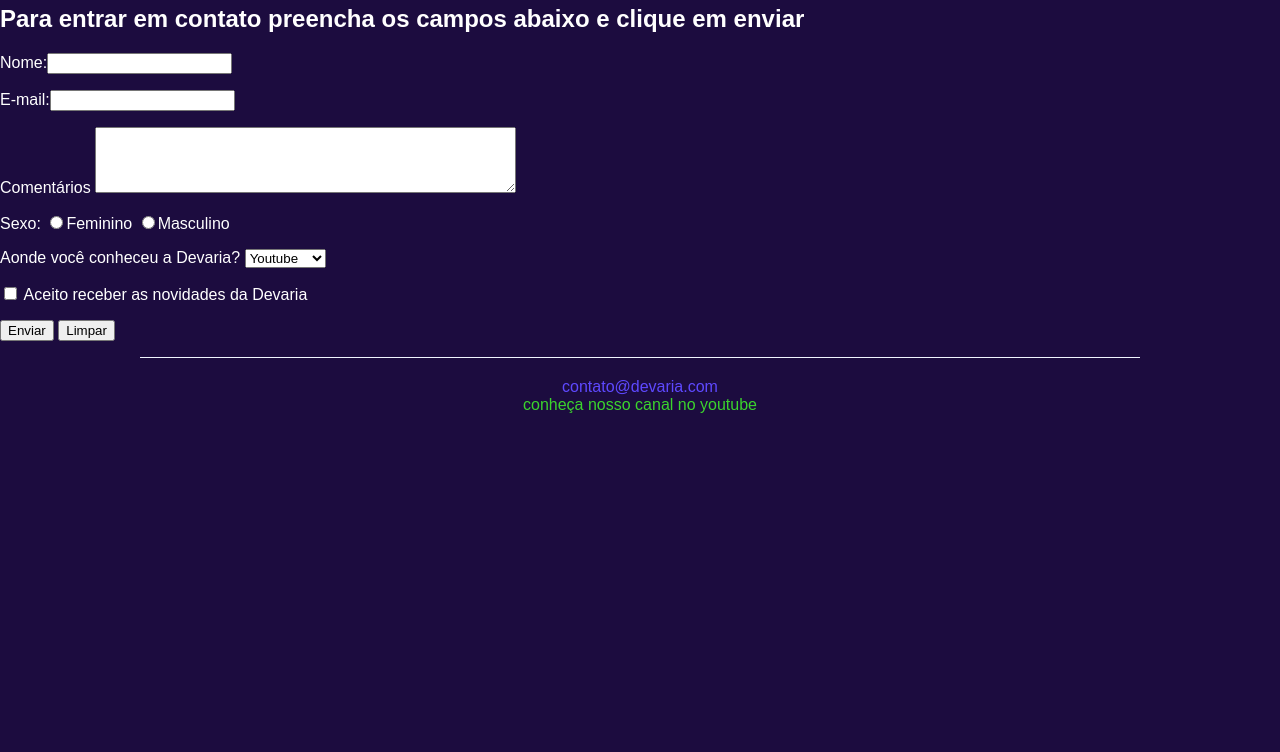
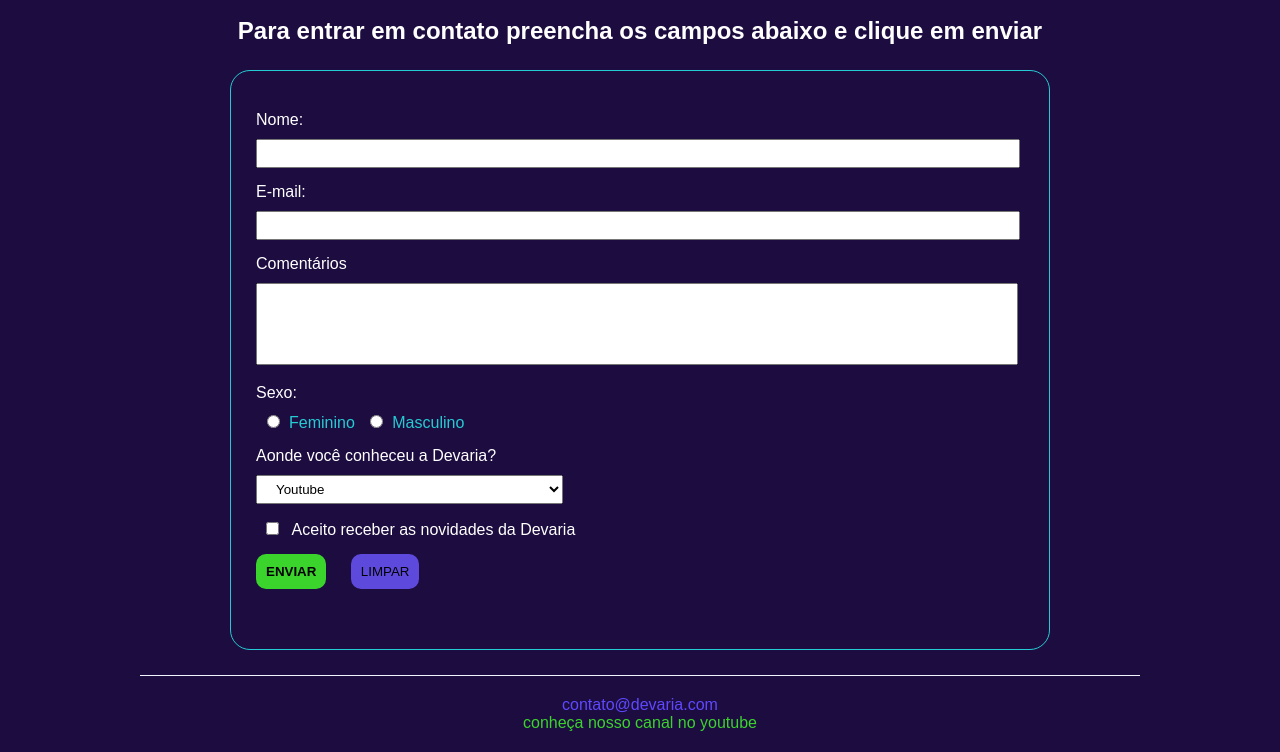
Before and after one commit to GuPina/devaria-aulaHTML-2023, a plain HTML site: page FaleConosco.html in a window 1280 px wide. Shown: the part 168-920 px from the top of the page. Before the commit the page ends 800 px from the top, so only its background shows below. Drawn offline with Linux system fonts and the light colour scheme.

Commit message:
home, fale conosco e professores

```diff
--- a/FaleConosco.html
+++ b/FaleConosco.html
@@ -7,6 +7,7 @@
         <link rel="stylesheet" href="public/css/header.css" />
         <link rel="stylesheet" href="public/css/devaria.css" />
         <link rel="stylesheet" href="public/css/footer.css" />
+        <link rel="stylesheet" href="public/css/faleConosco.css" />
     </head>
     <body>
         <header>
@@ -15,7 +16,6 @@
             </a>
             <nav class="menu">
                 <ul>
-                    <li><a href="index.html" > Home </a></li>
                     <li><a href="Professores.html"> Professores</a></li>
                     <li><a href="Faleconosco.html"> Fale Conosco</a></li>
                     <li><a href="DevStars.html">DevStars</a> </li>
@@ -23,25 +23,25 @@
             </nav>
         </header>
         <main>
-            <h1>Fale Com a Devaria através dessa página</h1>
-            <h2>Para entrar em contato preencha os campos abaixo e clique em enviar</h2>
-            <form action="index.html">
-                <p>
+            <h1 class="title text-center">Fale Com a Devaria através dessa página</h1>
+            <h2 class="sub-title text-center">Para entrar em contato preencha os campos abaixo e clique em enviar</h2>
+            <form action="index.html" class="contact-form margin-horizontal-20px">
+                <div>
                     <label>Nome:</label><input type="text" name="Nome" maxlength="70"/>
-                </p>
-                <p>
+                </div>
+                <div>
                     <label>E-mail:</label><input type="text" name="E-mail" maxlength="100"/>
-                </p>
-                <p>
+                </div>
+                <div>
                     <label>Comentários</label>
                     <textarea name="Comentario" cols="50" rows="4"></textarea>
-                </p>
-                <p>
+                </div>
+                <div>
                     <label>Sexo:</label>
-                    <input type="radio" name="Sexo" /><label>Feminino</label>
-                    <input type="radio" name="Sexo" /><label>Masculino</label>
-                </p>
-                <p>
+                    <input type="radio" name="Sexo" /><span>Feminino</span>
+                    <input type="radio" name="Sexo" /><span>Masculino</span>
+                </div>
+                <div>
                     <label>Aonde você conheceu a Devaria?</label>
                     <select name="Conheceu">
                         <option selected>Youtube</option>
@@ -50,15 +50,15 @@
                         <option>Facebook</option>
                         <option>Outros</option>
                     </select>
-                </p>
-                <p>
+                </div>
+                <div>
                     <input type="checkbox" name="Aceite" value="Aceite" />
-                    <label> Aceito receber as novidades da Devaria</label>
-                </p>
-                <p>
+                    <span> Aceito receber as novidades da Devaria</span>
+                </div>
+                <div>
                     <input type="submit" name="Enviar" value="Enviar" />
                     <input type="reset" name="Limpar" value="Limpar" />
-                </p>
+                </div>
              </form>
         </main>
         <footer>
--- a/public/css/devaria.css
+++ b/public/css/devaria.css
@@ -24,3 +24,18 @@ h1.title {
 .text-justify{
     text-align: justify;
 }
+
+.margin-horizontal-20px{
+    margin-left: 20px;
+    margin-right: 20px;
+}
+
+.text-center {
+    text-align: center;
+}
+
+@media screen and (min-width: 992px) {
+    .width-50pct-desktop{
+        width: 50% !important;
+    }
+}
--- /dev/null
+++ b/public/css/faleConosco.css
@@ -0,0 +1,90 @@
+/*Estilos exclusivo da pagina Fale Conosco*/
+
+.sub-title {
+    margin: 0 20px;
+}
+
+main .contact-form > div {
+    margin: 15px 0px;
+}
+
+main .contact-form > div label {
+    display: block;
+    margin-bottom: 10px;
+}
+
+main .contact-form input,
+main .contact-form select,
+main .contact-form textarea{
+    width: 90%;
+    padding: 5px 15px;
+    outline-color: #3bd42d;
+}
+
+main .contact-form select {
+    width: 100%;
+}
+
+main .contact-form textarea {
+    resize: none;
+    padding-top: 15px;
+}
+
+main .contact-form > div input[type="radio"],
+main .contact-form > div input[type="checkbox"] {
+    width: 25px;
+}
+
+main .contact-form > div:nth-child(4) span {
+    color: #25cbd3;
+}
+
+main .contact-form > div input[type="submit"],
+main .contact-form > div input[type="reset"] {
+    width: 100%;
+    margin-bottom: 20px;
+    border: none;
+    text-transform: uppercase;
+    border-radius: 10px;
+}
+
+
+main .contact-form > div input[type="submit"] {
+    background-color: #3bd42d;
+    padding: 10px;
+    font-weight: bold;
+}
+
+main .contact-form > div input[type="reset"] {
+    background-color: #5e49dd;
+}
+
+@media screen and (min-width: 992px) {
+    main .contact-form {
+        width: 60%;
+        border: 1px solid #25cbd3;
+        border-radius: 20px;
+        padding: 25px;
+        margin: 25px auto;
+    }
+
+    main .contact-form input,
+    main .contact-form textarea{
+        width: 95%;
+    }
+    main .contact-form select {
+        width: 40%;
+    }
+
+    main .contact-form > div input[type="submit"],
+    main .contact-form > div input[type="reset"] {
+        width: auto;
+        padding: 10px;
+        outline: none;
+
+    }
+    main .contact-form > div input[type="submit"]{
+        margin-right: 20px;
+    }
+
+}
--- a/public/css/index.css
+++ b/public/css/index.css
@@ -1,9 +1,4 @@
 /* Estilos da pagina index*/
-
-main {
-    text-align: center;
-
-}
 
 .cover-container figure img {
     width: 100%;
```
Also changed, not shown: Professores.html (+8 -8 lines), index.html (+2 -2 lines), public/css/professores.css (added, +21 -0 lines).
